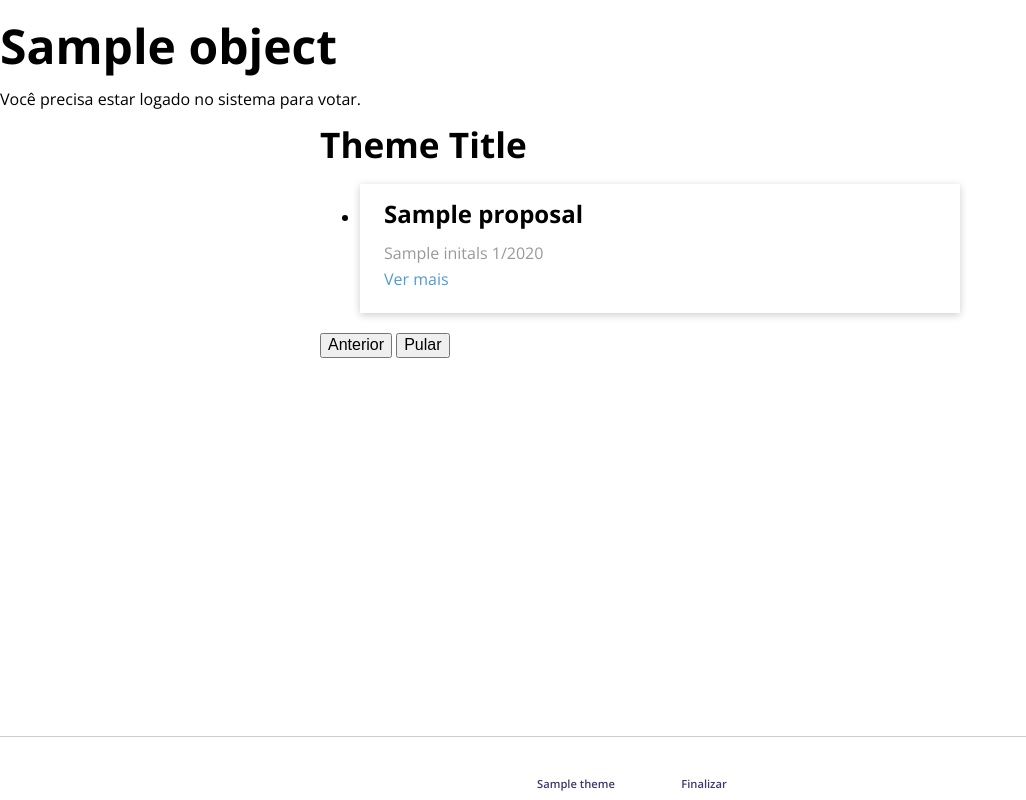
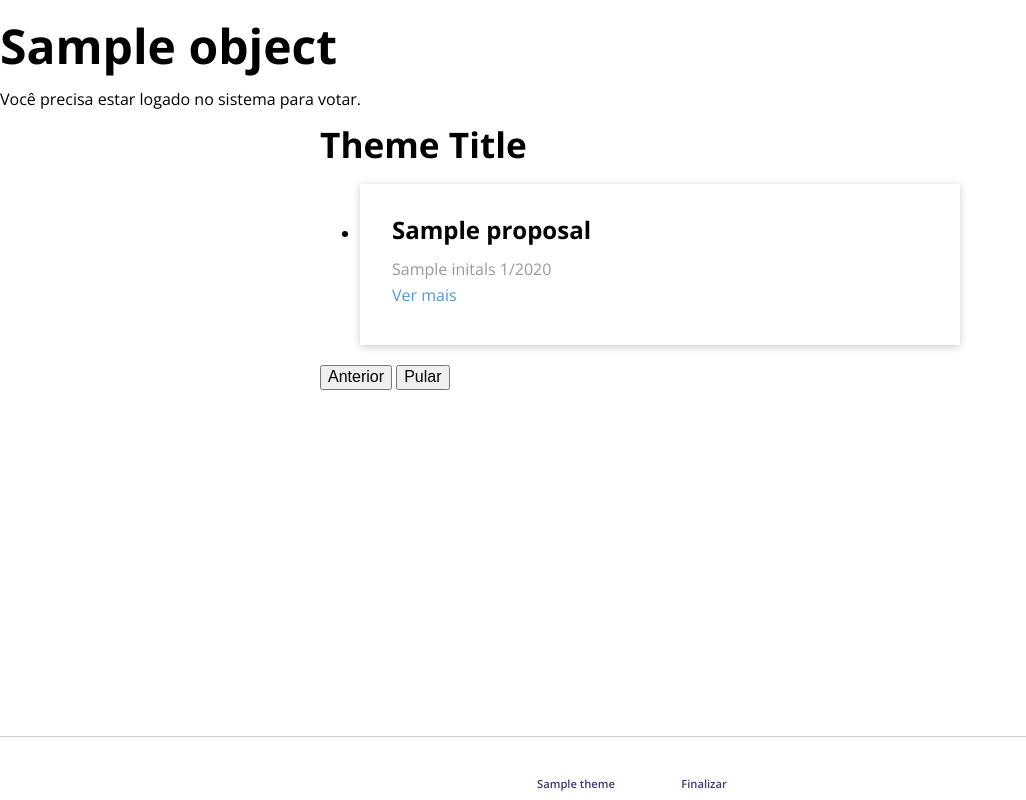
Before and after one commit to labhackercd/pauta-participativa, a Django app: template src/core/templates/pages/agenda.html in a window 1280 px wide. Shown: the whole page, without its empty margins (0-1026 px from the left). Run offline with Django 3.2, Linux system fonts and the light colour scheme; the template is opened without the code that fills it: most values are stand-ins (such as "Sample title", 1, 10 or a date in 2020); style sheets or scripts are compiled from the project's sources; parts of the project's set-up code (start-up, migrations or seed data) failed here and were passed over; some libraries are stand-ins or nearby versions; some web fonts are replaced.

Commit message:
Adjust card padding for medium-up

```diff
--- a/src/core/static/styles/base/_reusables.scss
+++ b/src/core/static/styles/base/_reusables.scss
@@ -4,6 +4,9 @@
   box-shadow: 0 2px 8px rgba(#000, 0.2);
   margin-top: 0.25rem;
   margin-bottom: 0.25rem;
+  @include bp-mediumup {
+    padding: 2rem;
+  }
 }
 
 @mixin theme-color{
```
